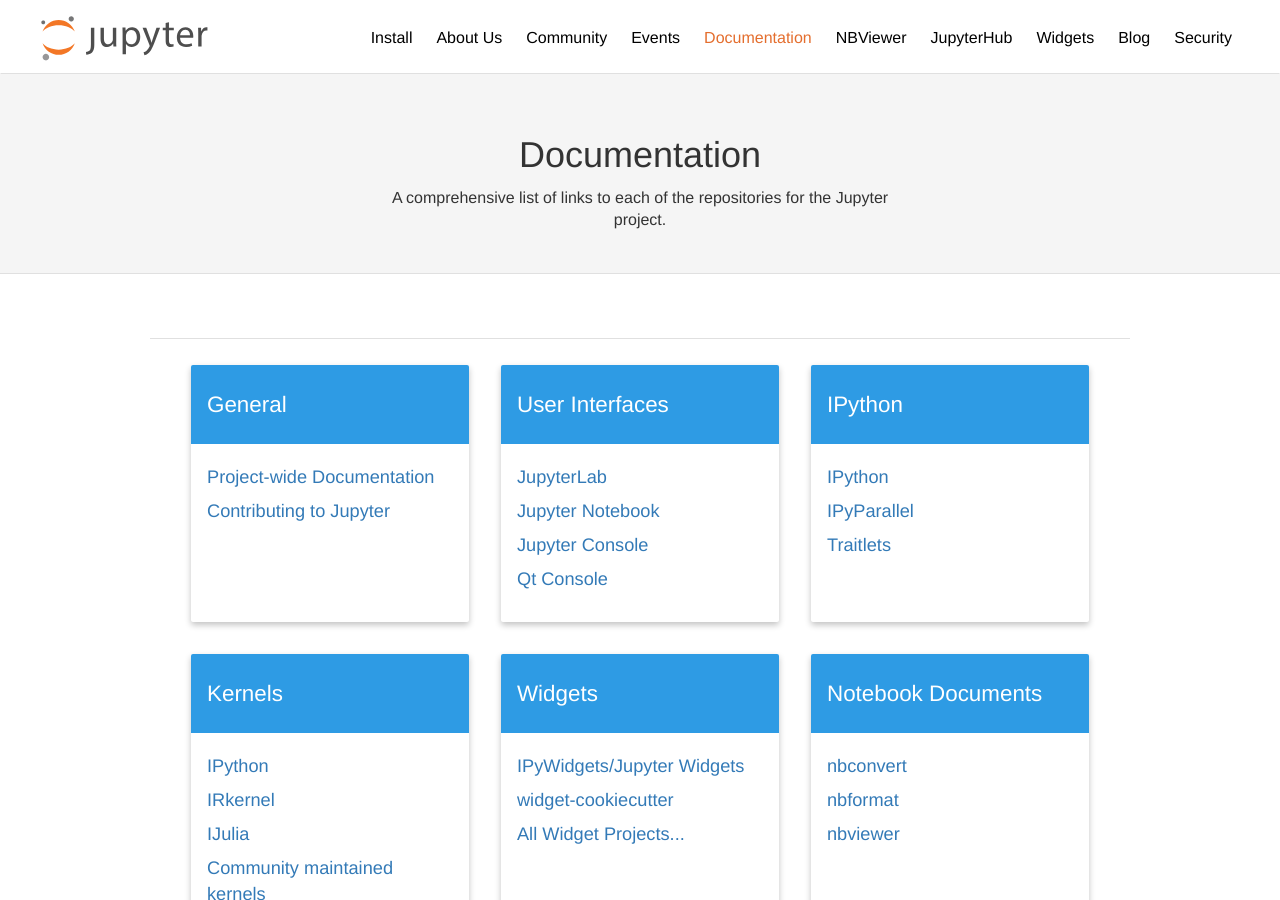
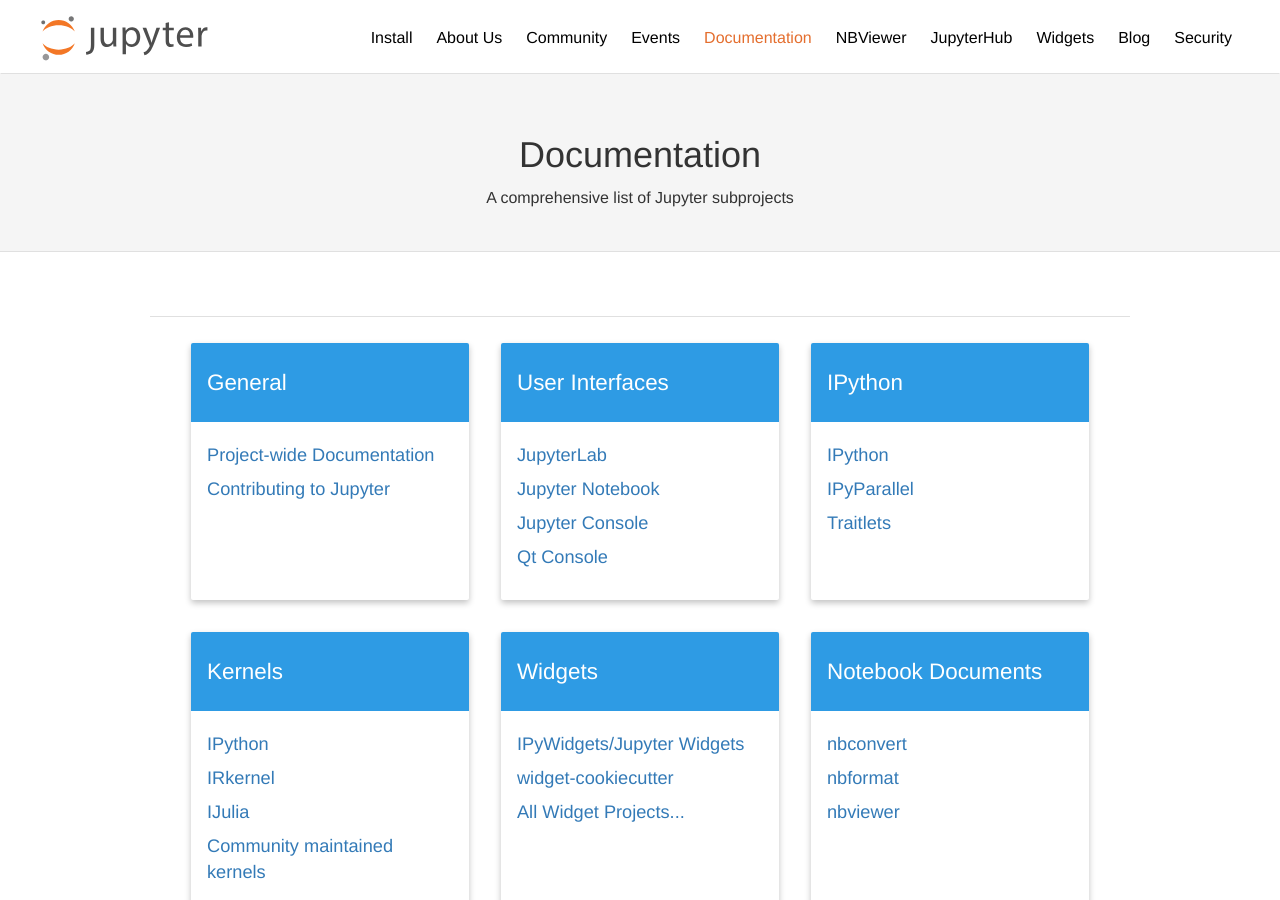
Before and after one commit to jupyter/jupyter.github.io, a Jekyll site: the page built from documentation.md, in a window 1280 px wide and 900 px high. Built offline with Jekyll 4.4.1, drawn with Linux system fonts in a browser that asks for light colours.

Commit message:
Trim docs hed

```diff
--- a/documentation.md
+++ b/documentation.md
@@ -1,7 +1,7 @@
 ---
 layout: page_md
 title: Documentation
-tagline: A comprehensive list of links to each of the repositories for the Jupyter project.
+tagline: A comprehensive list of Jupyter subprojects
 permalink: /documentation
 ---
 
```
